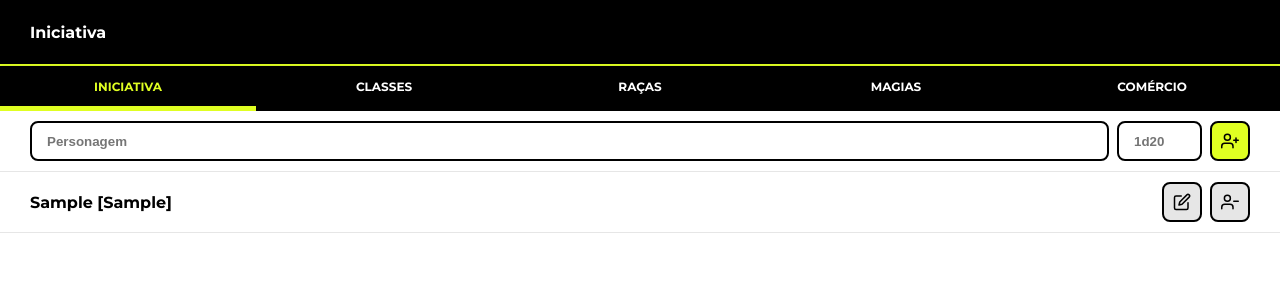
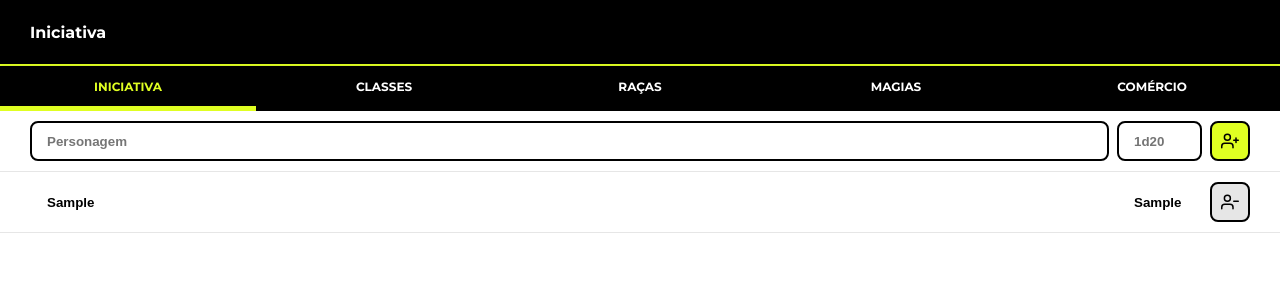
Before and after one commit to fabioars/dnd, a Svelte app: page / in a window 1280 px wide. Both pictures are taken after typing "Sample", "Sample" into the empty fields and a click on the button 1230 px from the left and 141 px from the top of the page. Shown: the top 300 px of the page. Built offline with nearby package versions, Linux system fonts and the light colour scheme.

Commit message:
feat(iniciativa): edita direto na lista

```diff
--- a/src/page/iniciativa/Creation.svelte
+++ b/src/page/iniciativa/Creation.svelte
@@ -42,14 +42,11 @@
 
   {#each chars as char, index}
     <li class="init__item">
-      <div class="init__content">
-        <span class="init__text">
-          {char.name} [{char.dice}]
-        </span>
-
-        <button class="button button--icon button--secondary" on:click={() => edit(index)}><img src={IconEdit} alt="edit user"></button>
-        <button class="button button--icon button--secondary" on:click={() => remove(index)}><img src={IconUserMinus} alt="remove user"></button>
-      </div>
+      <form class="init__form" on:submit|preventDefault={() => {}}>
+        <input type="text" class="input input--clear" placeholder="Personagem" bind:value={char.name}>
+        <input type="text" class="input input--clear input--dice" placeholder="1d20" bind:value={char.dice}>
+        <button class="button button--icon button--secondary" type="button" on:click={() => remove(index)}><img src={IconUserMinus} alt="remove user"></button>
+      </form>
     </li>
   {/each}
 </List>
@@ -70,21 +67,6 @@
     padding: 0 30px;
   }
 
-  .init__content {
-    display: flex;
-    align-items: center;
-    justify-content: center;
-    height: 60px;
-    gap: 8px;
-    padding: 0 30px;
-  }
-
-  .init__text {
-    font-size: 16px;
-    font-weight: bold;
-    margin-right: auto;
-  }
-
   .input {
     display: block;
     width: 100%;
@@ -102,6 +84,14 @@
 
   .input:focus {
     outline: 1px solid var(--color-primary);
+  }
+
+  .input--clear {
+    border-color: transparent;
+  }
+
+  .input--clear:focus {
+    border-color: var(--color-black-10);
   }
 
   .button {
```
